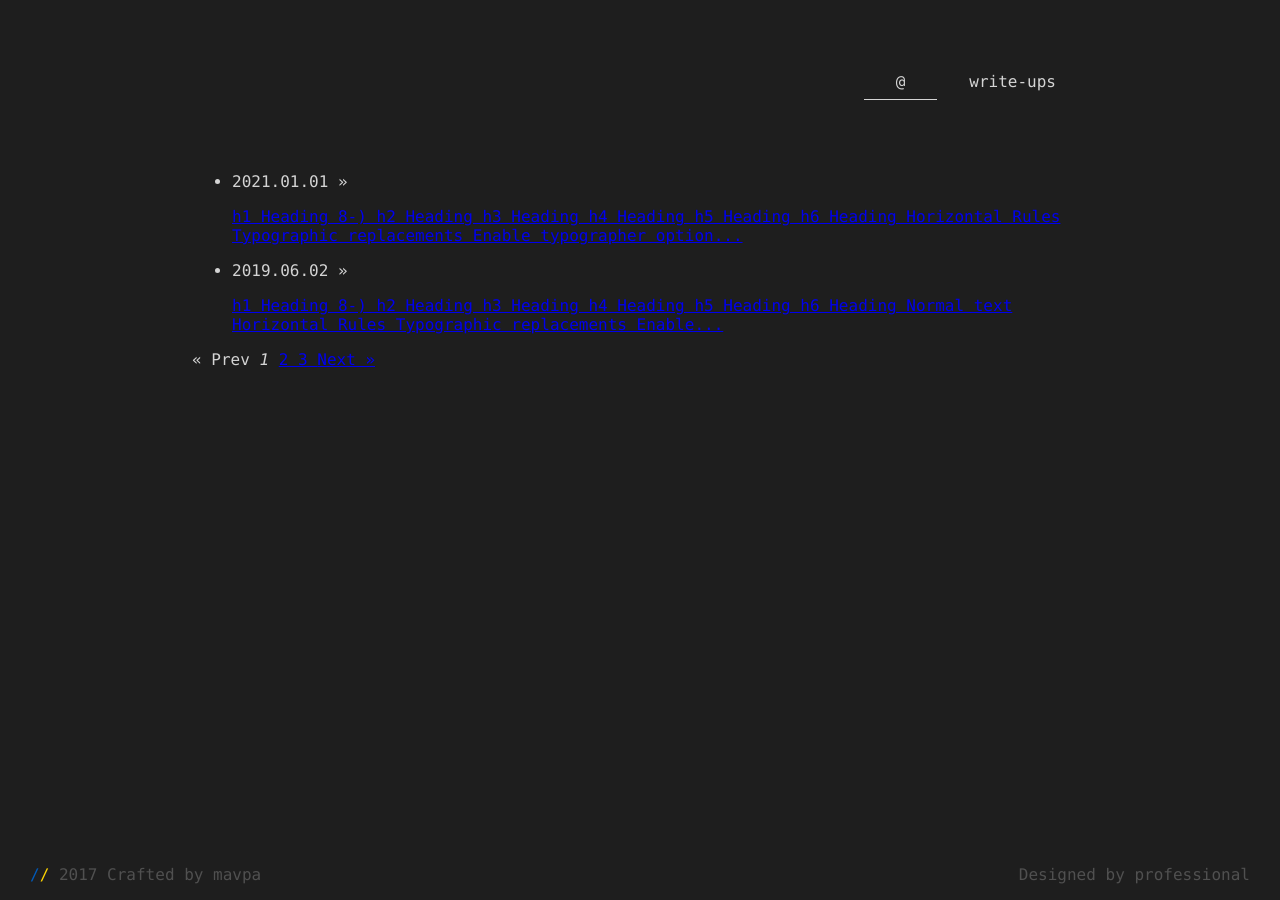
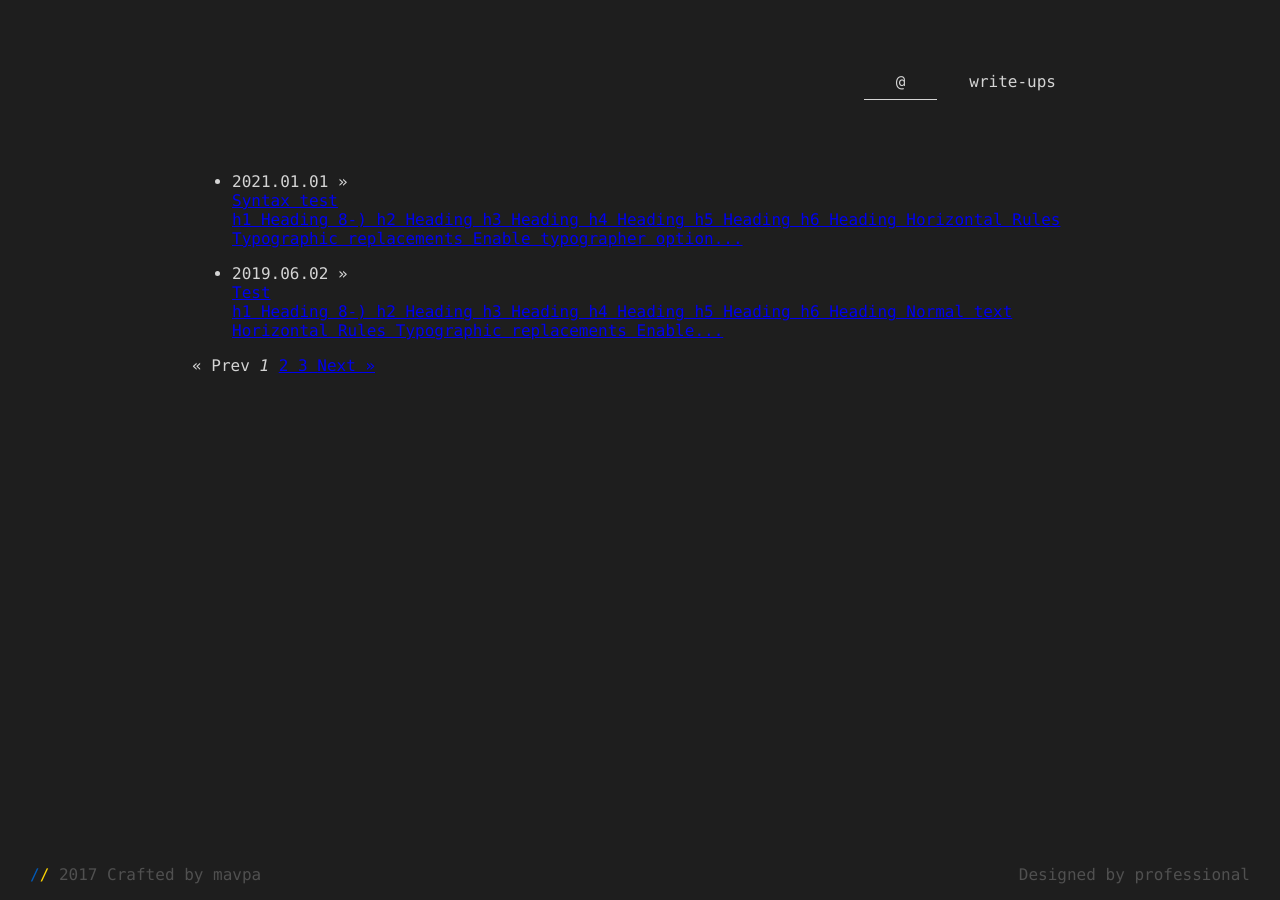
Before and after one commit to taranich/taranich.github.io, a Jekyll site: the page built from write-ups/index.html, in a window 1280 px wide. Built offline with Jekyll 4.4.1, drawn with Linux system fonts in a browser that asks for light colours; the list of posts is cut into pages by our own code.

Commit message:
Updates to pagination fix

```diff
--- a/_config.yml
+++ b/_config.yml
@@ -1,5 +1,5 @@
 name: Andriy Taranov
 #permalink: /write-ups/:year/:month/:day/:title
-paginate_path: "/write-ups/page:num/"
+paginate_path: "/write-ups/:num/"
 plugins: [jekyll-paginate]
 paginate: 2
--- a/write-ups/index.html
+++ b/write-ups/index.html
@@ -4,8 +4,10 @@
 	{% for post in paginator.posts %}
 		<ul class="write-ups-list">
 			<li class="write-up-entry">
-        <span class="write-up-date">{{ post.date | date: "%Y.%d.%m" }}</span> »
-        <a class="write-up-link" href="{{ post.url }}" title="{{ post.title }}"><p class="write-up-excerpt">{{ post.content | markdownify | strip_html | truncatewords: 20 }}</p></a>
+        <span class="write-up-date">{{ post.date | date: "%Y.%d.%m" }}</span> » <a class="write-up-link" href="{{ post.url }}">
+          <div class="write-up-title">{{ post.title }}</div>
+          <div class="write-up-excerpt">{{ post.content | markdownify | strip_html | truncatewords: 20 }}</div>
+        </a>
       </li>
 		</ul>
 	{% endfor %}
```
